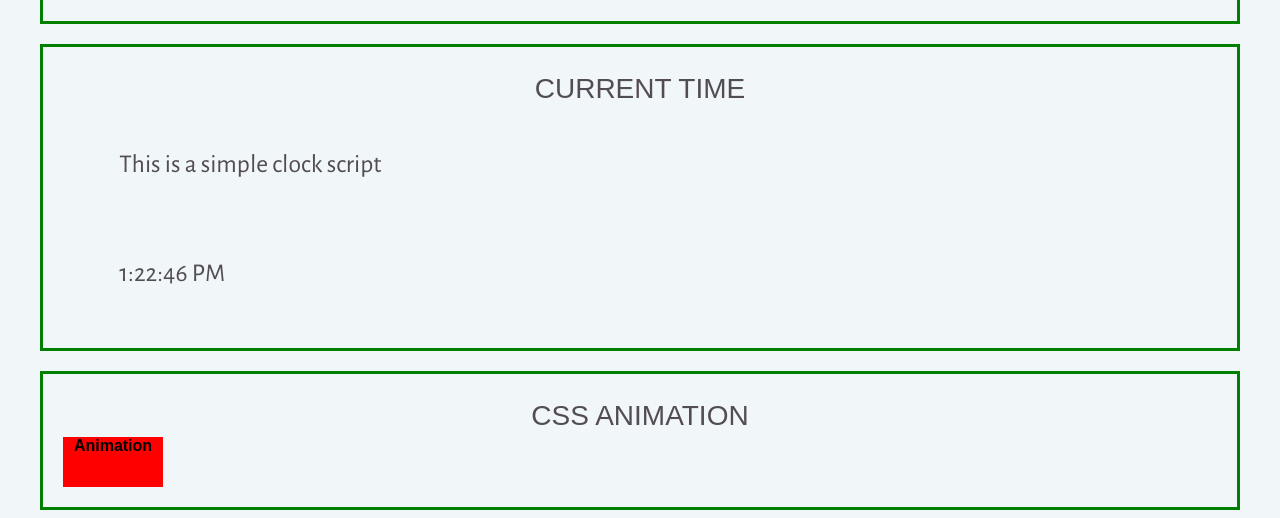
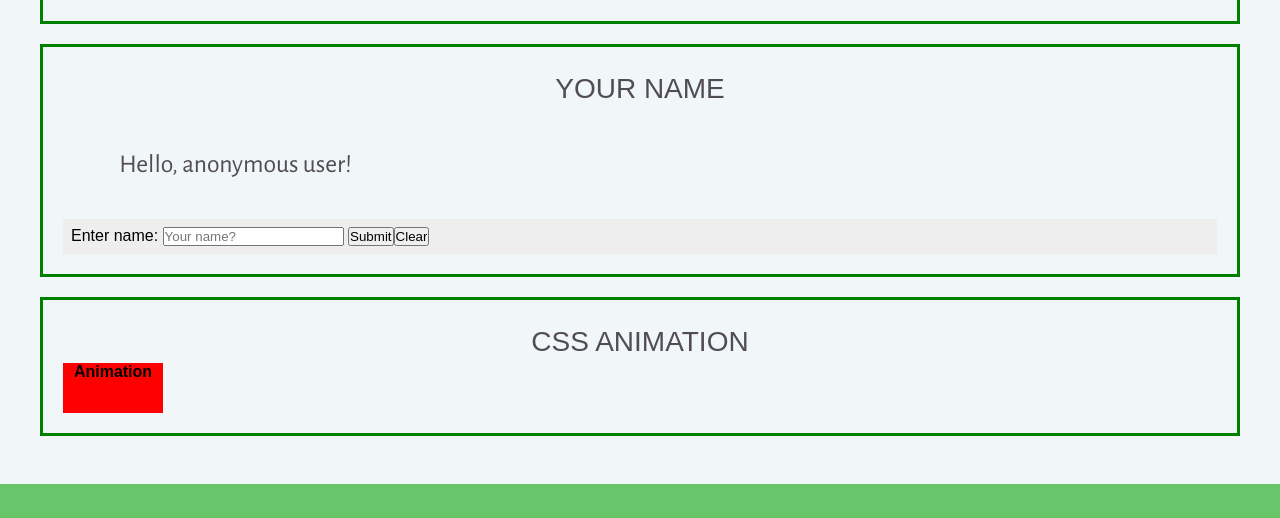
Before and after one commit to mctoosh/CodeMe-Website, a plain HTML site: page activity.html in a window 1280 px wide. Shown: the part 1060-1578 px from the top of the page. Drawn offline with nearby package versions, Linux system fonts and the light colour scheme.

Commit message:
I added in the name storage display on my activity web page

```diff
--- a/activity.html
+++ b/activity.html
@@ -69,11 +69,16 @@
         </div>
       </section>
 
-      <section class="currentTimeMain">
-        <div class="activityCurrentTime">
-          <h3>Current Time</h3>
-          <p>This is a simple clock script</p>
-          <p id="clock"></p>
+      <section class="nameMain">
+        <div class="activityName">
+          <h3>Your Name</h3>
+          <p>Hello, <span id="my-name">anonymous user</span>!</p>
+
+          <form id="get-name" action="#" method="post">
+            <label for="user-name">Enter name:</label>
+            <input type="text" id="user-name" placeholder="Your name?">
+            <input type="submit"><input type="reset" value="Clear">
+          </form>
 
         </div>
       </section>
--- a/css/style.css
+++ b/css/style.css
@@ -688,13 +688,20 @@ li .langs {
   width: 400px;
 }
 
-/*GOOGLE TRANSLATE*/
-.activityCurrentTime{
+/*Name*/
+.activityName{
   margin-top: 20px;
   border-style: solid;
   border-color: green;
   padding: 20px;
 }
+
+#get-name{
+background: #eee;
+padding: 0.5em;
+}
+
+
 
 /*CSS ANIMATION*/
 .activityCSS{
--- a/js/main.js
+++ b/js/main.js
@@ -171,12 +171,19 @@ function updateAll(event) {
   });
 }
 
-//Current Time
-let myLet = setInterval(function() {
-  myTimer();
-}, 1000);
+//Your Name On WebPage
+(function(){
 
-function myTimer() {
-  let d = new Date();
-  document.getElementById("clock").innerHTML = d.toLocaleTimeString();
+  let myName = document.getElementById("my-name");
+  let userName = document.getElementById("user-name");
+  let getName = document.getElementById("get-name");
+
+  // changes the 'innerHTML' (text) of the element
+  function PerformGreeting(ev) {
+    document.getElementById('my-name').innerHTML = userName.value;
+    ev.preventDefault();
+  }
+  if (getName){
+  getName.addEventListener("submit", PerformGreeting);
 }
+}());
```
